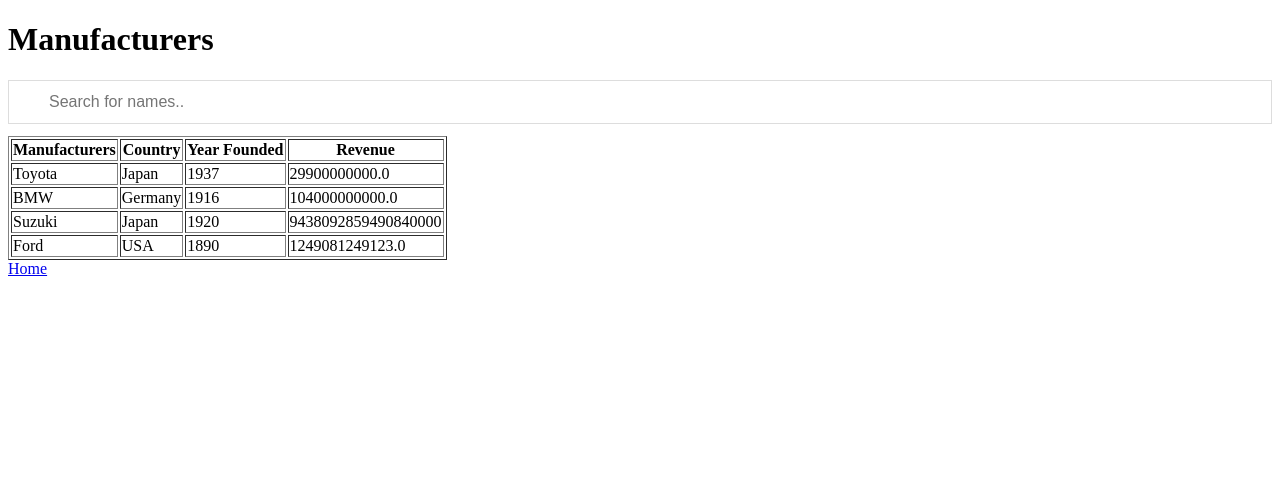
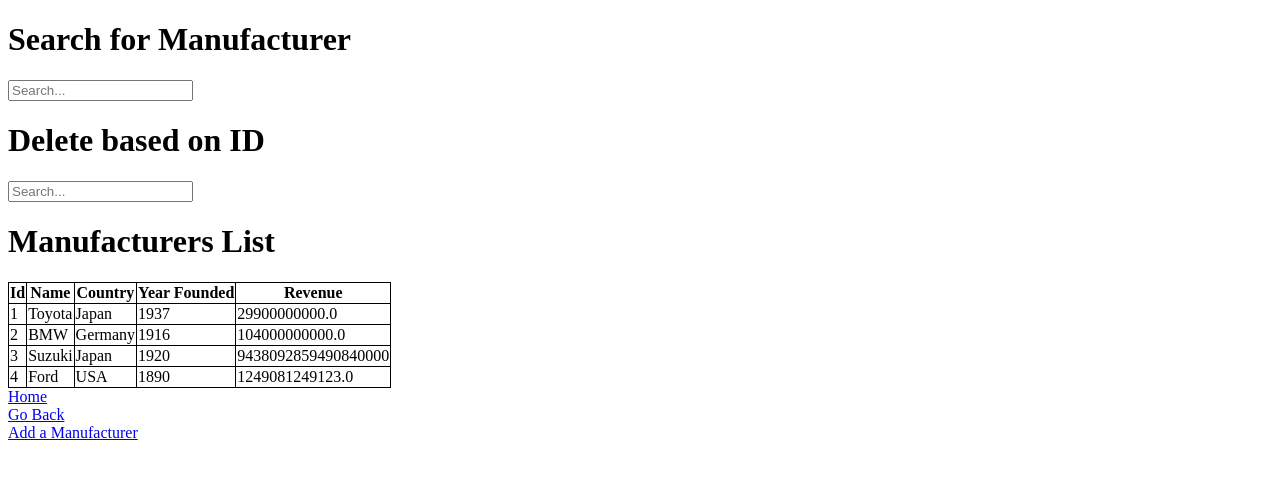
Before and after one commit to biyer2000/Automobiles, a Django app: page /manu/ in a window 1280 px wide. Shown: the top 479 px of the page. Run offline with Django 3.2, Linux system fonts and the light colour scheme; data comes from the database, SQL or seed files in the repository; both versions use the stored data as it was after the commit.

Commit message:
filter delete and back button working

```diff
--- a/cars/views.py
+++ b/cars/views.py
@@ -1,7 +1,10 @@
 from django.http import HttpResponse
 from django.shortcuts import render, redirect
+from django.views.generic import ListView
+
 from cars.forms import ManuForm
 from django.db import connection
+from django.db.models import Q
 
 
 
@@ -14,25 +17,24 @@
     return HttpResponse("Hello, world. You're at the cars index.")
 
 def manu(request):
-    manufacturers = Manufacturers.objects.all()
-    return render(request, "Manufacturers.html", {'manus': manufacturers})
+    if(request.method == 'GET'):
+        query = request.GET.get('q')
+        query2 = request.GET.get('d')
+        if not query and not query2 :
+            manufacturers = Manufacturers.objects.all()
+            return render(request, "Manufacturers.html", {'manus': manufacturers})
+        if query and not query2:
+            manufacturers = Manufacturers.objects.filter(Q(name__icontains=query)| Q(country__icontains=query)|
+                                                     Q(year_founded__icontains=query)|Q(revenue__icontains=query))
+            return render(request, "Manufacturers.html", {'manus': manufacturers})
+        if query2 and not query :
+            Manufacturers.objects.filter(Q(id=query2)).delete()
+            manufacturers = Manufacturers.objects.all()
+            return render(request, "Manufacturers.html", {'manus': manufacturers})
+
 
 def add_Manu(request):
-    #cursor = connection.cursor()
-    #name = request.POST["name"]
-    #country = request.POST["country"]
-    #year = request.POST["year_founded"]
-    #revenue = request.POST["revenue"]
-    #cursor.execute("""INSERT INTO db.sqlite3.Manufacturers (name, country, year_founded,revenue) VALUES (%s,%s,%s,%s)""",(name, country, year, revenue))
-    #return render(request, "add_manufactuers.html")
     if request.method == 'POST':
-        #form = ManuForm(request.POST)
-        #if form.is_valid():
-            #form.save()
-            # read the doc for `redirect` and change the destination to
-            # something that makes sense for your app.
-            # as to why we redirect, cf  https://en.wikipedia.org/wiki/Post/Redirect/Get
-            #return redirect("/")
         cursor = connection.cursor()
         name = request.POST["name"]
         country = request.POST["country"]
@@ -45,7 +47,7 @@
         # GET request, present an empty form
         form = ManuForm()
     return render(request, 'add_manufacturers.html', {"form": form})
-    䴀
+
 
 def home(request):
     context ={}
--- a/templates/Manufacturers.html
+++ b/templates/Manufacturers.html
@@ -5,76 +5,44 @@
     <title>Title</title>
 </head>
 <body>
-<h1>Manufacturers</h1>
-<meta name="viewport" content="width=device-width, initial-scale=1">
+<h1>Search for Manufacturer</h1>
+<form action="{% url "manu" %}" method="get" id="search">
+  <input name="q" type="text" placeholder="Search...">
+</form>
+<h1>Delete based on ID</h1>
+<form action="{% url "manu" %}" method="get" id="delete">
+  <input name="d" type="text" placeholder="Search...">
+</form>
+
 <style>
-    * {
-  box-sizing: border-box;
-    }
-    #myInput {
-  background-position: 10px 10px;
-  background-repeat: no-repeat;
-  width: 100%;
-  font-size: 16px;
-  padding: 12px 20px 12px 40px;
-  border: 1px solid #ddd;
-  margin-bottom: 12px;
+table, th, td {
+  border: 1px solid black;
+  border-collapse: collapse;
 }
 </style>
 
+<h1> Manufacturers List </h1>
 
-     <script>
-     function myFunction() {
-  // Declare variables
-  var input, filter, table, tr, td, i, txtValue;
-  input = document.getElementById("myInput");
-  filter = input.value.toUpperCase();
-  table = document.getElementById("manu");
-  tr = table.getElementsByTagName("tr");
-
-  // Loop through all table rows, and hide those who don't match the search query
-  for (i = 0; i < tr.length; i++) {
-    td = tr[i].getElementsByTagName("td")[0];
-    if (td) {
-      txtValue = td.textContent || td.innerText;
-      if (txtValue.toUpperCase().indexOf(filter) > -1) {
-        tr[i].style.display = "";
-      } else {
-        tr[i].style.display = "none";
-      }
-    }
-  }
-}
-     </script>
-    <input type="text" id="myInput" onkeyup="myFunction()" placeholder="Search for names.." title="Type in a name">
-    <table border="1", id='manu'>
-      <thead>
-        <tr>
-          <th>Manufacturers</th>
+<table title="table">
+<th>Id</th>
+<th>Name</th>
 <th>Country</th>
 <th>Year Founded</th>
 <th>Revenue</th>
-        </tr>
-      </thead>
-      <tbody>
-        {% for manufacturer in manus %}
 <tr>
-            <td>
-              {{ manufacturer.name }}<br>
-            </td>
-            <td>
-                {{ manufacturer.country }} <br>
-            </td>
-            <td>
-                {{ manufacturer.year_founded }} <br>
-            </td>
-            <td>
-                {{ manufacturer.revenue }} <br>
-            </td>
+{% for obj in manus %}
+    <td>{{ obj.id }}</td>
+    <td>{{ obj.name }}</td>
+    <td>{{ obj.country }}</td>
+    <td>{{ obj.year_founded }}</td>
+    <td>{{ obj.revenue}}</td>
 </tr>
 {% endfor %}
-      </tbody>
 </table>
     <a href="{% url 'home' %}">Home</a>
+    <form>
+    <a href="javascript:history.back()">Go Back</a>
+    </form>
+    <a href= "{% url 'add_Manu' %}"> Add a Manufacturer </a>
   </body>
 </html>
--- a/templates/add_manufacturers.html
+++ b/templates/add_manufacturers.html
@@ -9,11 +9,10 @@
         <h1>Add a Manufacturer</h1>
         <form action="" method="POST">
             {% csrf_token %}
-            {{ form.as_p }}
+            {{ form.as_p}}
             <input type="submit" value="Add"/>
         </form>
     <br />
     <a href="{% url 'home' %}">Home</a>
-
     </body>
 </html>
```
Also changed, not shown: templates/search.html (added, +27 -0 lines), cars/forms.py (line endings or trailing spaces), db.sqlite3. Lines whose indentation alone changed are shown as unchanged.
